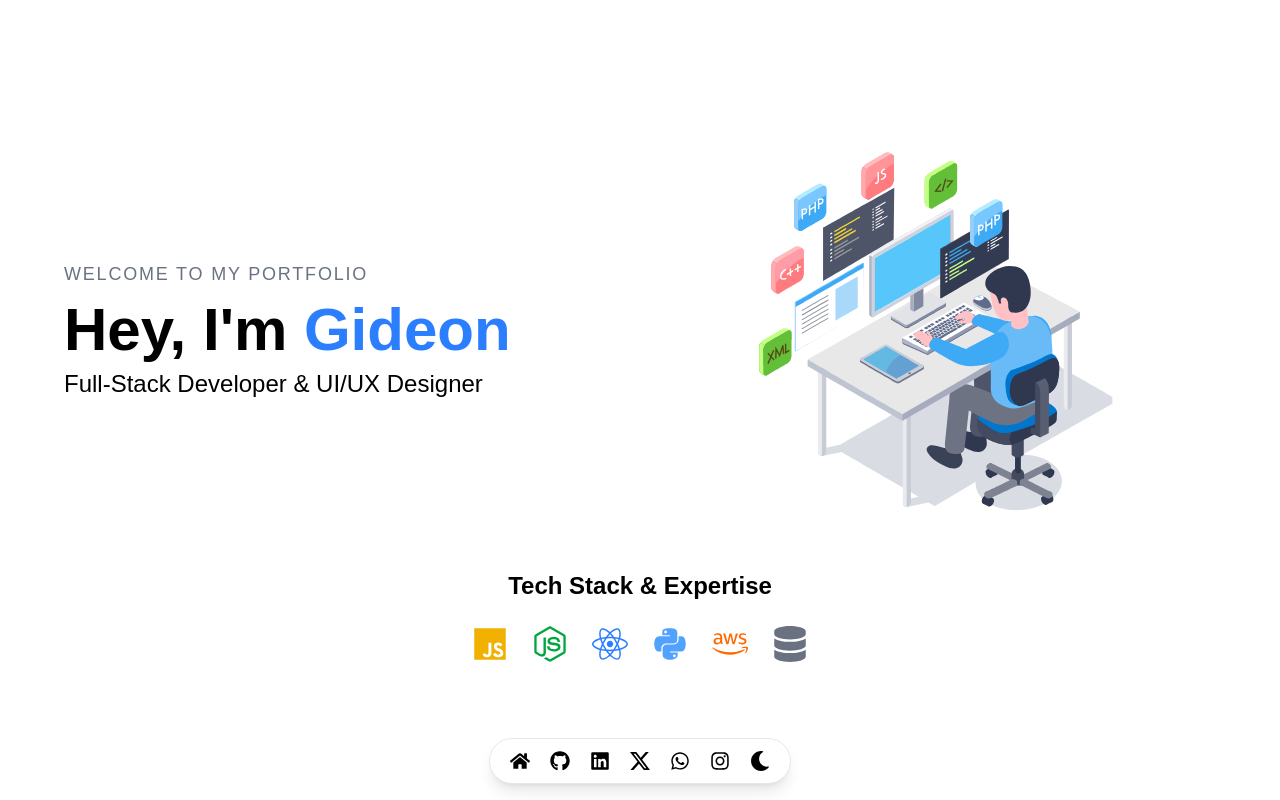
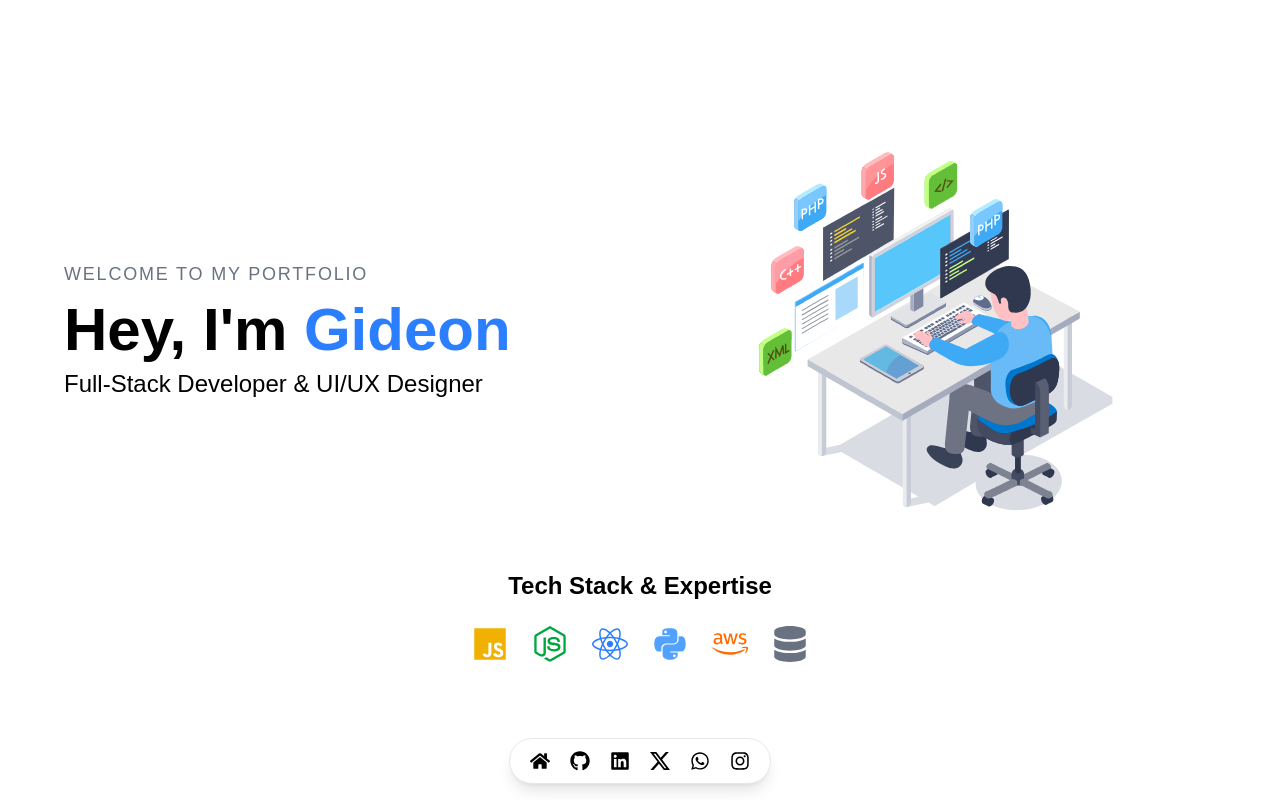
Before and after one commit to Nigiddy/my_portfolio, a Next.js app: page / in a window 1280 px wide. Shown: the top 800 px of the page. Built offline with nearby package versions, Linux system fonts and the light colour scheme.

Commit message:
removed the darkmode toggle

```diff
--- a/src/components/Hero.jsx
+++ b/src/components/Hero.jsx
@@ -178,30 +178,6 @@ export default function HeroSection() {
           </a>
           <span className="tooltip">Instagram</span>
         </div>
-
-        {/* Dark Mode Toggle */}
-        <div className="relative group">
-          {theme === "dark" ? (
-            <FaSun
-              className="text-xl hover:text-yellow-400 hover:rotate-180 hover:scale-125 transition-all duration-300 cursor-pointer"
-              onClick={() => setTheme("light")}
-              role="button"
-              aria-label="Switch to light mode"
-              tabIndex={0}
-              onKeyDown={e => { if (e.key === 'Enter' || e.key === ' ') setTheme('light'); }}
-            />
-          ) : (
-            <FaMoon
-              className="text-xl hover:text-gray-800 hover:rotate-180 hover:scale-125 transition-all duration-300 cursor-pointer"
-              onClick={() => setTheme("dark")}
-              role="button"
-              aria-label="Switch to dark mode"
-              tabIndex={0}
-              onKeyDown={e => { if (e.key === 'Enter' || e.key === ' ') setTheme('dark'); }}
-            />
-          )}
-          <span className="tooltip">Toggle Mode</span>
-        </div>
       </div>
 
       {/* Tooltip Styling */}
```
